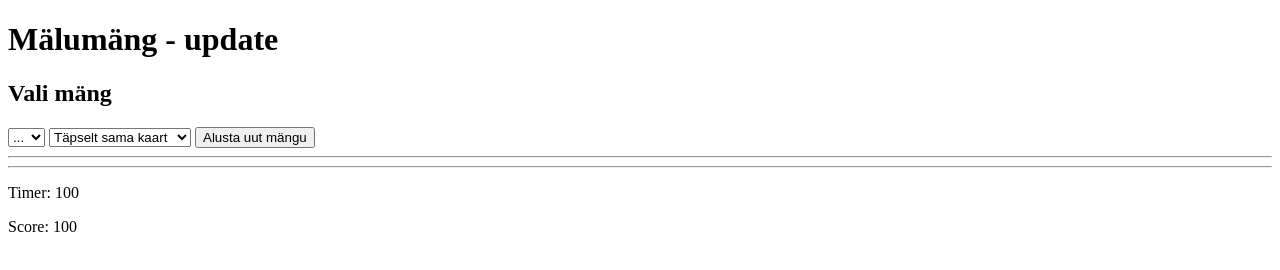
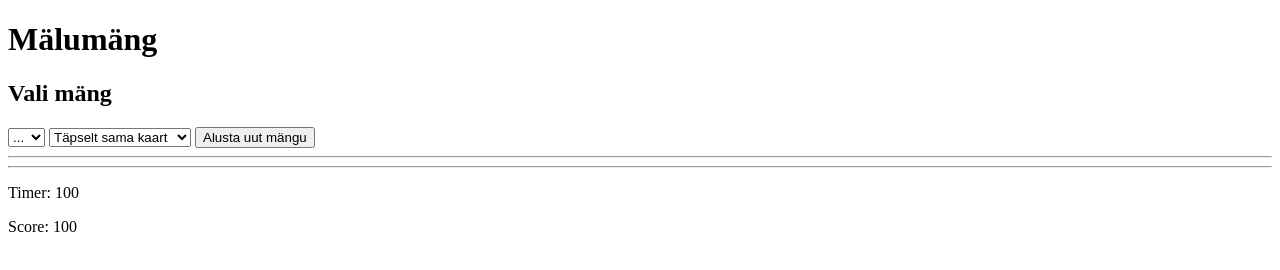
Before and after one commit to aneelm/aneelm.github.io, a plain HTML site: page index.html in a window 1280 px wide. Drawn offline with Linux system fonts and the light colour scheme.

Commit message:
Update index.html

```diff
--- a/index.html
+++ b/index.html
@@ -1,12 +1,12 @@
 <!DOCTYPE html>
 <html>
 	<head>
-		<title>Mälumäng - prax2-update</title>
+		<title>Mälumäng - prax2</title>
 		<link rel="stylesheet" href="style/style.css">
 		<meta http-equiv="Content-Type" content="text/html; charset=UTF-8">
 	</head>
 	<body class="index">
-		<h1>Mälumäng - update</h1>
+		<h1>Mälumäng</h1>
 		<h2>Vali mäng </h2>
 		 <select id="selection">
 			  <option>...</option>
```
